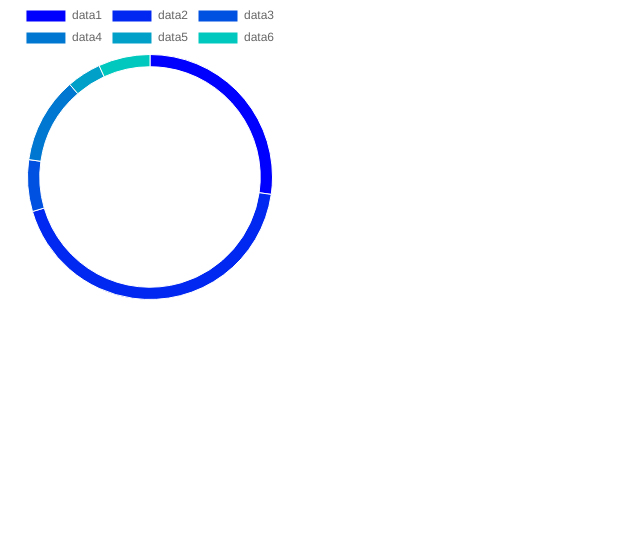
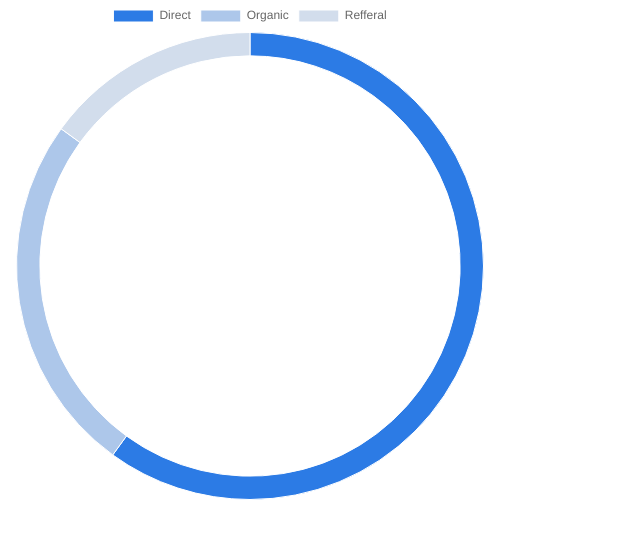
Before and after one commit to AbdoArafh/dashboard-muhammad, a React (Create React App) app: page / in a window 1280 px wide. Shown: the top 538 px of the page, without its empty margins (0-640 px from the left). Built offline with nearby package versions, Linux system fonts and the light colour scheme.

Commit message:
looks 90% like the other website

```diff
--- a/src/App.js
+++ b/src/App.js
@@ -2,18 +2,59 @@ import logo from './logo.svg';
 import './App.css';
 import { Doughnut } from 'react-chartjs-2';
 
+// rgb(210,221,236)
+// rgb(44,123,229)
+
+const firstColor = {
+  r: 210,
+  g: 221,
+  b: 236
+}
+
+const secondColor = {
+  r: 44,
+  g: 123,
+  b: 229
+}
+
+
+const colorsFromTo = (first, second, arr) => {
+  let colors = [];
+  const diff = {
+    r: second.r - first.r,
+    g: second.g - first.g,
+    b: second.b - first.b
+  }
+
+  const sortedArray = [...arr].sort((a, b) => a - b);
+  const min = sortedArray[0];
+  const max = sortedArray[sortedArray.length - 1];
+  for (let i = 0; i < arr.length; i++) {
+    let item = arr[i];
+    let precent = (item - min) / (max - min);
+    let r = (precent * diff.r) + first.r;
+    let g = (precent * diff.g) + first.g;
+    let b = (precent * diff.b) + first.b;
+    colors = [...colors, `rgb(${r}, ${g}, ${b})`];
+  }
+  return colors;
+}
+
+// 'rgb(0, 0, 255)',
+//           'rgb(0, 40, 240)',
+//           'rgb(0, 80, 225)',
+//           'rgb(0, 120, 210)',
+//           'rgb(0, 160, 200)',
+//           'rgb(0, 200, 190)'
+
+const list = [60, 25, 15];
 const data = {
-  labels: ['data1', 'data2', 'data3', 'data4', 'data5', 'data6'],
+  labels: ['Direct', 'Organic', 'Refferal'],
   datasets: [{
-      label: '# of Votes',
-      data: [12, 19, 3, 5, 2, 3],
+    label: '# of Votes',
+      data: list,
       backgroundColor: [
-          'rgb(0, 0, 255)',
-          'rgb(0, 40, 240)',
-          'rgb(0, 80, 225)',
-          'rgb(0, 120, 210)',
-          'rgb(0, 160, 200)',
-          'rgb(0, 200, 190)'
+          ...colorsFromTo(firstColor, secondColor, list)
       ],
       borderWidth: 1
   }]
@@ -21,10 +62,50 @@ const data = {
 
 function App() {
   return (
-    <div style={{width: "300px"}}>
-      <Doughnut data={data} width={100} options={{cutout: "90%", responsive: true, maintainAspectRatio: true}}/>
+    <div style={{width: "500px"}}>
+      <Doughnut data={data} options={{
+        cutout: "90%",
+        responsive: true,
+        maintainAspectRatio: true}}/>
     </div>
   );
 }
 
 export default App;
+
+// const objFromTwoArrays = (keys, values) => {
+//   const obj = {}
+//   for (let i = 0; i < keys.length; i++) {
+//     obj[keys[i]] = values[i];
+//   }
+//   return obj
+// }
+
+// const sortObjByArray = (obj, arr) => {
+//   let newArray = [];
+//   for (let item of arr) newArray = [...newArray, obj[item]];
+//   return newArray;
+// }
+
+// const colorsFromTo = (first, second, arr) => {
+//   const n = arr.length;
+//   let colors = [];
+//   const diff = {
+//     r: second.r - first.r,
+//     g: second.g - first.g,
+//     b: second.b - first.b,
+//   }
+//   // todo change this to include all colors
+//   for (let i = 0; i < n; i++) {
+//     colors = [...colors, `rgb(\
+// ${((diff.r/n) * i) + first.r}, \
+// ${((diff.g/n) * i) + first.g}, \
+// ${((diff.b/n) * i) + first.b})`];
+//   }
+//   // todo encounter for similar keys
+//   const unordered = objFromTwoArrays(list, colors);
+//   const ordered = sortObjByArray(unordered, list);
+//   console.log("unordered: ", unordered);
+//   // return ordered.reverse();
+//   return colors.reverse();
+// }
```
Also changed, not shown: 19 other files (tests, documents, lock files or other folders).
